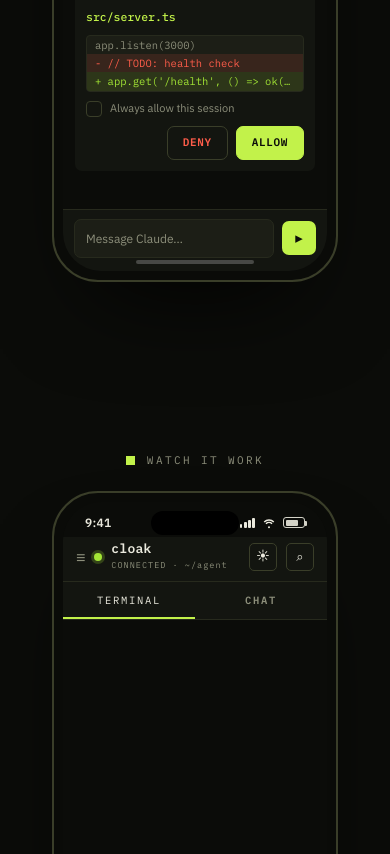
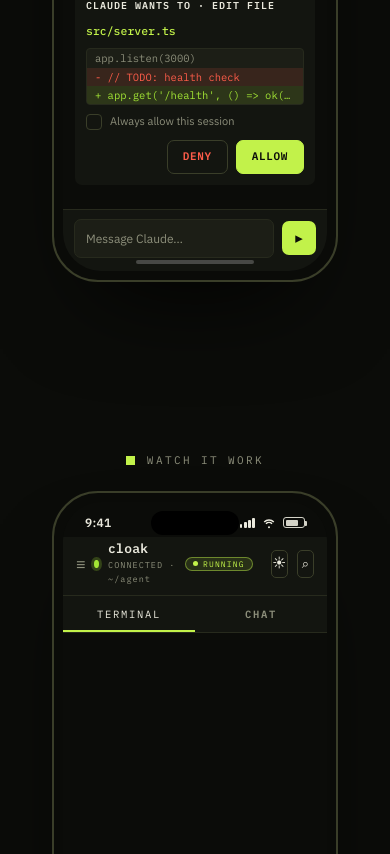
Before and after one commit to mishraadityan09/cloak-intro, a Next.js app: page / in a window 390 px wide. Shown: the part 1143-1997 px from the top of the page. Built offline with nearby package versions, Linux system fonts and the light colour scheme; no server answers; a web font is replaced by a local one.

Commit message:
Center 'What you get' gallery to remove bottom gap; homepage tweaks
- Vertically center the pinned What-you-get gallery (fixes large gap before 'Why Cloak')
- Misc homepage edits: PhoneMock, scenes, and layout metadata

```diff
--- a/src/app/PhoneMock.tsx
+++ b/src/app/PhoneMock.tsx
@@ -24,6 +24,13 @@
           <span className="hwrap">
             <span className="htitle">cloak</span>
             <span className="hsub">CONNECTED · ~/agent</span>
+          </span>
+          <span className="spill">
+            <i className="spill-dot" />
+            <span className="spill-labs">
+              <span className="spill-lab spill-run">RUNNING</span>
+              <span className="spill-lab spill-done">DONE</span>
+            </span>
           </span>
           <span className="grow" />
           <span className="tog">☀</span>
--- a/src/app/globals.css
+++ b/src/app/globals.css
@@ -299,8 +299,8 @@
 
 /* ---- What: horizontal-scroll gallery (desktop) → vertical stack (mobile) ---- */
 #what{padding:0}
-.what-pin{height:100vh;overflow:hidden;display:flex;flex-direction:column;justify-content:flex-start;
-  padding:clamp(100px,13vh,150px) 0 clamp(36px,5vh,64px);gap:clamp(26px,4vh,48px)}
+.what-pin{height:100vh;overflow:hidden;display:flex;flex-direction:column;justify-content:center;
+  padding:clamp(88px,11vh,128px) 0 clamp(36px,5vh,64px);gap:clamp(26px,4vh,48px)}
 .what-head{flex:0 0 auto;width:100%}
 .what-track{--cw:clamp(320px,40vw,560px);display:flex;flex-wrap:nowrap;width:max-content;
   align-items:stretch;gap:clamp(20px,2.6vw,44px);padding-inline:calc((100vw - var(--cw)) / 2)}
--- a/src/app/layout.tsx
+++ b/src/app/layout.tsx
@@ -28,7 +28,7 @@
 
 const title = "Cloak — a private remote for your coding agent";
 const description =
-  "Drive Claude Code from your phone over a direct, end-to-end-encrypted tunnel. No account, no cloud, self-hosted, free. npx cloak-remote.";
+  "See and take over every Claude Code session on your Mac from your phone — full terminal and chat, over a direct end-to-end-encrypted tunnel. No account, no cloud, self-hosted, free. npx cloak-remote.";
 
 export const metadata: Metadata = {
   metadataBase: new URL(siteUrl),
@@ -36,7 +36,7 @@
   description,
   openGraph: {
     title,
-    description: "Drive Claude Code from your phone. Nothing leaves your machines. npx cloak-remote",
+    description: "See and take over every Claude Code session on your Mac from your phone. Nothing leaves your machines. npx cloak-remote",
     type: "website",
     siteName: "Cloak",
     url: "/",
@@ -45,7 +45,7 @@
   twitter: {
     card: "summary_large_image",
     title,
-    description: "Drive Claude Code from your phone. Nothing leaves your machines. npx cloak-remote",
+    description: "See and take over every Claude Code session on your Mac from your phone. Nothing leaves your machines. npx cloak-remote",
     // Image is supplied automatically by app/twitter-image.tsx
   },
 };
--- a/src/app/scenes.ts
+++ b/src/app/scenes.ts
@@ -187,16 +187,21 @@
   const dlines = list(".dline", watch);
   const footer = list(".always, .tool-btns", watch);
   const allow = one(".tbtn.allow", watch);
+  const spill = one(".spill", watch);
+  const srun = one(".spill-run", watch);
+  const sdone = one(".spill-done", watch);
+  const sdot = one(".spill-dot", watch);
 
-  // Initial state: TERMINAL tab active, chat empty.
+  // Initial state: TERMINAL tab active, chat empty, status RUNNING.
   gsap.set([ubub, abub, tool].filter(Boolean) as Element[], { autoAlpha: 0 });
+  if (sdone) gsap.set(sdone, { autoAlpha: 0 });
   if (underline) gsap.set(underline, { left: "0%" });
   if (tabs[0]) gsap.set(tabs[0], { color: "var(--text)" });
   if (tabs[1]) gsap.set(tabs[1], { color: "var(--dim)" });
 
   const tl = gsap.timeline({
     defaults: { ease: "power2.out" },
-    scrollTrigger: { trigger: ".watch", start: "top top", end: "+=1800", pin: ".watch-pin", scrub: 1, anticipatePin: 1 },
+    scrollTrigger: { trigger: ".watch", start: "top top", end: "+=2000", pin: ".watch-pin", scrub: 1, anticipatePin: 1 },
   });
 
   // Beat 1 — switch TERMINAL → CHAT
@@ -227,6 +232,14 @@
       { scale: 1.06, boxShadow: "0 0 22px color-mix(in srgb, var(--lime) 60%, transparent)", duration: 0.4, yoyo: true, repeat: 1, ease: "power2.inOut" },
       "+=0.3",
     );
+
+  // Beat 8 — the run resolves: the header status pill fills lime and flips RUNNING → DONE.
+  if (spill) {
+    tl.to(spill, { backgroundColor: "#c2f24a", borderColor: "#c2f24a", duration: 0.5, ease: "power2.inOut" }, "+=0.3");
+    if (srun) tl.to(srun, { autoAlpha: 0, duration: 0.3 }, "<");
+    if (sdone) tl.to(sdone, { autoAlpha: 1, duration: 0.3 }, "<0.1");
+    if (sdot) tl.to(sdot, { backgroundColor: "#0b0c09", duration: 0.4 }, "<");
+  }
 }
 
 // ===========================================================================================
```
